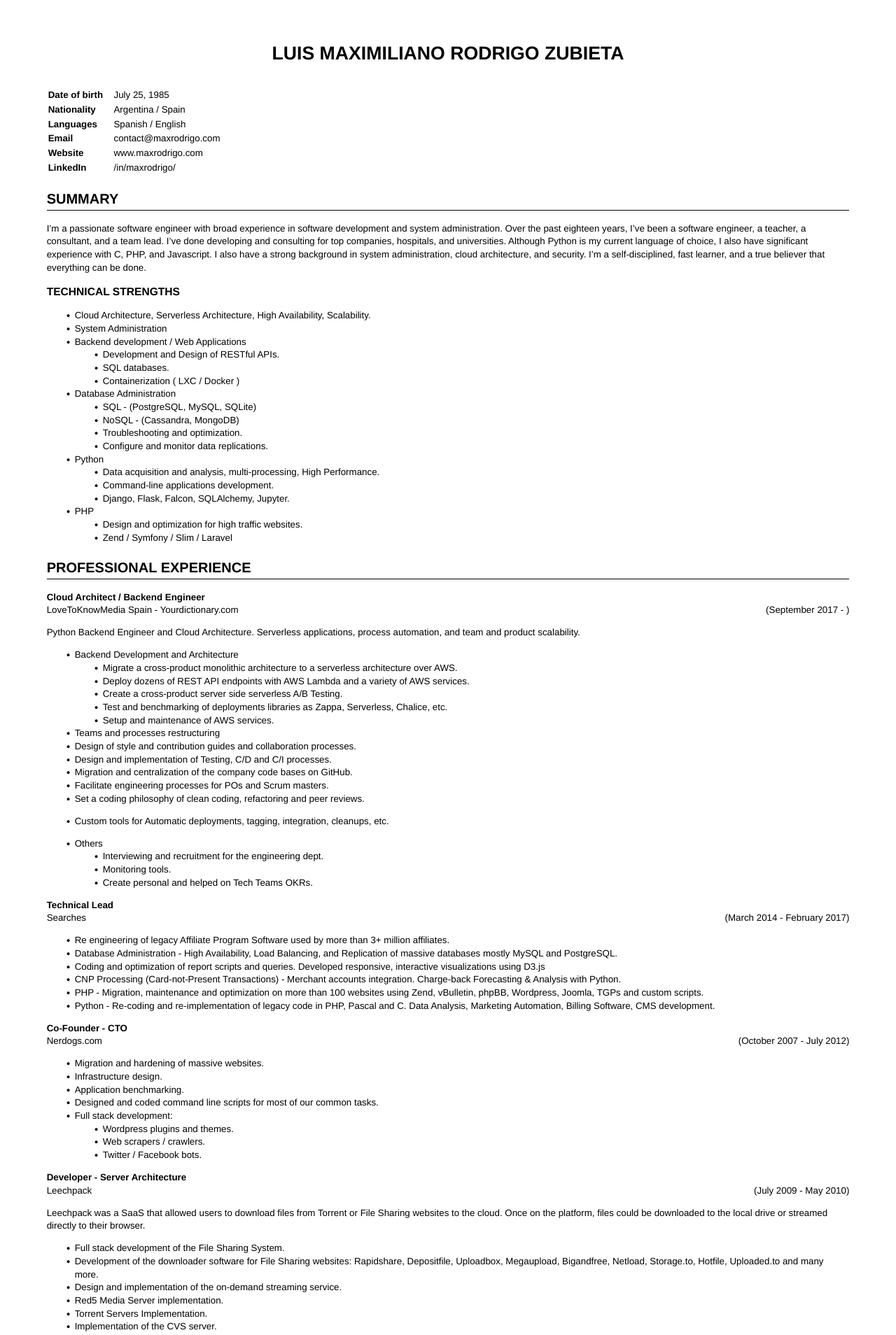
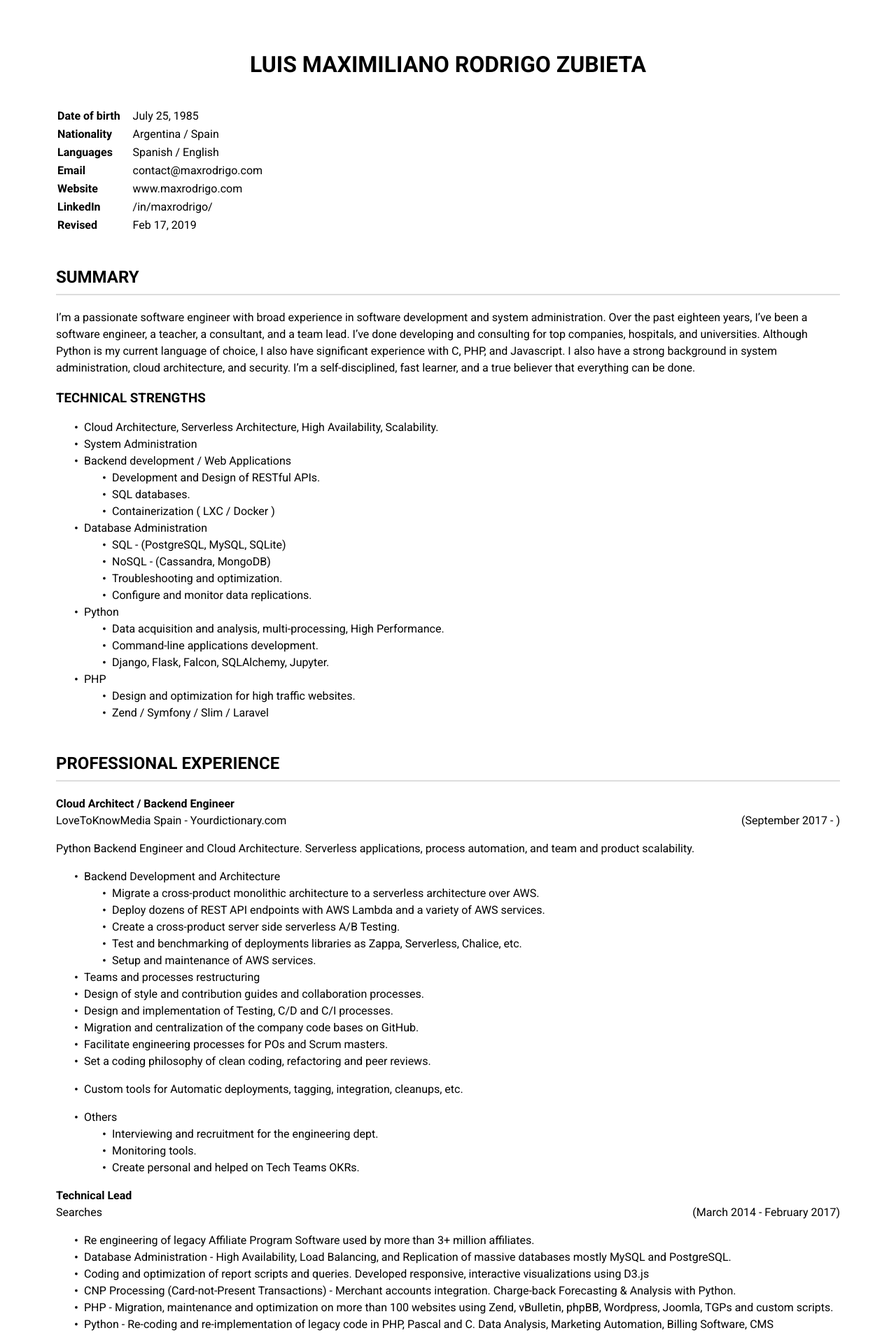
Before and after one commit to maxrodrigo/maxrodrigo.github.io, a Jekyll site: the page built from cv.md, in a window 1280 px wide. Shown: the top 1908 px of the page at 70% size. Built offline with Jekyll 4.4.1, drawn with Linux system fonts in a browser that asks for light colours.

Commit message:
Update CV Build

```diff
--- a/assets/css/cv.scss
+++ b/assets/css/cv.scss
@@ -1,12 +1,35 @@
 ---
 ---
+@import url("modern-normalize.min.css");
+@import url('https://fonts.googleapis.com/css2?family=Roboto:wght@400;700&display=swap');
 
-@import url("modern-normalize.min.css");
+@page{
+  size: A4;
+  font-family: 'Roboto', sans-serif;
+  font-size:0.8em;
+  color: #333;
+  margin: 2cm;
+
+  @bottom-center {
+   content: "Page " counter(page) " of " counter(pages)
+  }
+}
+
+@media screen{
+  body{
+    margin:5em;
+  }
+}
+@media print{
+  body{
+    font-size:0.9em;
+  }
+}
 
 body{
-  font-family: Helvetica, Arial, Sans-Serif;
-  font-size:10pt;
-  line-height: 1.4em;
+  font-family: 'Roboto', sans-serif;
+  font-size: 12pt;
+  line-height: 1.5em;
 }
 a{
   color:black;
@@ -28,9 +51,9 @@ h1{
   margin-bottom:1.5em;
 }
 h2{
-  margin-top:1.2em;
-  padding-bottom: 0.3em;
-  border-bottom:thin solid black;
+  margin-top: 2em;
+  padding-bottom: 0.5em;
+  border-bottom:2px solid #DDD;
 }
 td{ padding:0; }
 td:nth-child(2n + 1) {
@@ -38,17 +61,3 @@ td:nth-child(2n + 1) {
   padding-right: 1em;
 }
 .date{ float:right; }
-
-@media screen{
-  body{
-    margin:5em;
-  }
-}
-@media print{
-  body{
-    margin:0;
-  }
-  h1{
-    line-height:2em;
-  }
-}
--- a/cv.md
+++ b/cv.md
@@ -14,6 +14,7 @@ redirect_from:
 |Email | [contact@maxrodrigo.com](mailto:contact@maxrodrigo.com) |
 |Website | [www.maxrodrigo.com](https://www.maxrodrigo.com) |
 |LinkedIn | [/in/maxrodrigo/](https://www.linkedin.com/in/maxrodrigo/) |
+|Revised | Feb 17, 2019 |
 
 ## Summary
 
```
Also changed, not shown: .github/workflows/build-resume.yml (deleted), .github/workflows/render-cv.yml (added), 1 other file.
